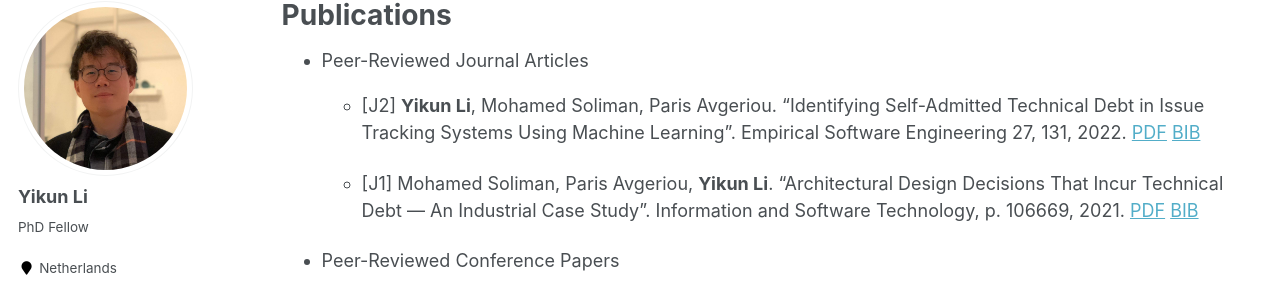
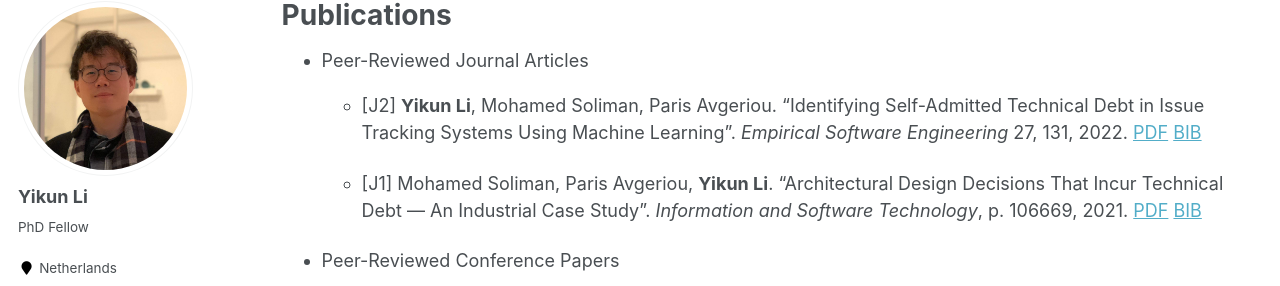
Before and after one commit to yikun-li/yikun-li.github.io, a Jekyll site: the page built from _pages/publications.md, in a window 1280 px wide and 1082 px high. Shown: the part 117-403 px from the top of the window. Built offline with Jekyll 4.4.1, drawn with Linux system fonts in a browser that asks for light colours.

```diff
--- a/_pages/publications.md
+++ b/_pages/publications.md
@@ -16,9 +16,9 @@ author_profile: true
 {% endfor %}
 
 * Peer-Reviewed Journal Articles
-    * [J2] **Yikun Li**, Mohamed Soliman, Paris Avgeriou. “Identifying Self-Admitted Technical Debt in Issue Tracking Systems Using Machine Learning”. Empirical Software Engineering 27, 131, 2022. [PDF](https://yikun-li.github.io/publications/EMSE2022.pdf)  [BIB](https://raw.githubusercontent.com/yikun-li/yikun-li.github.io/master/_publications/EMSE2022_BIB.html)
+    * [J2] **Yikun Li**, Mohamed Soliman, Paris Avgeriou. “Identifying Self-Admitted Technical Debt in Issue Tracking Systems Using Machine Learning”. *Empirical Software Engineering* 27, 131, 2022. [PDF](https://yikun-li.github.io/publications/EMSE2022.pdf)  [BIB](https://raw.githubusercontent.com/yikun-li/yikun-li.github.io/master/_publications/EMSE2022_BIB.html)
 
-    * [J1] Mohamed Soliman, Paris Avgeriou, **Yikun Li**. “Architectural Design Decisions That Incur Technical Debt — An Industrial Case Study”. Information and Software Technology, p. 106669, 2021. [PDF](https://yikun-li.github.io/publications/IST2021.pdf)  [BIB](https://raw.githubusercontent.com/yikun-li/yikun-li.github.io/master/_publications/IST2021_BIB.html)
+    * [J1] Mohamed Soliman, Paris Avgeriou, **Yikun Li**. “Architectural Design Decisions That Incur Technical Debt — An Industrial Case Study”. *Information and Software Technology*, p. 106669, 2021. [PDF](https://yikun-li.github.io/publications/IST2021.pdf)  [BIB](https://raw.githubusercontent.com/yikun-li/yikun-li.github.io/master/_publications/IST2021_BIB.html)
 
 * Peer-Reviewed Conference Papers
     * [C3] Mohamed Soliman, Marion Wiese, **Yikun Li**, Matthias Riebisch, Paris Avgeriou. “Exploring Web Search Engines to Find Architectural Knowledge”. In *2021 IEEE International Conference on Software Architecture (ICSA)*, Stuttgart, Germany, 2021. [PDF](https://yikun-li.github.io/publications/ICSA2021.pdf)  [BIB](https://raw.githubusercontent.com/yikun-li/yikun-li.github.io/master/_publications/ICSA2021_BIB.html)
```
